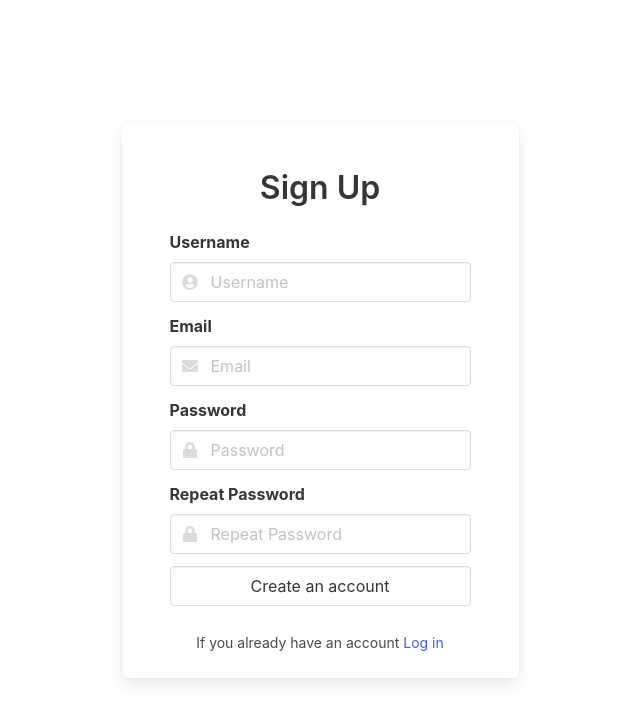
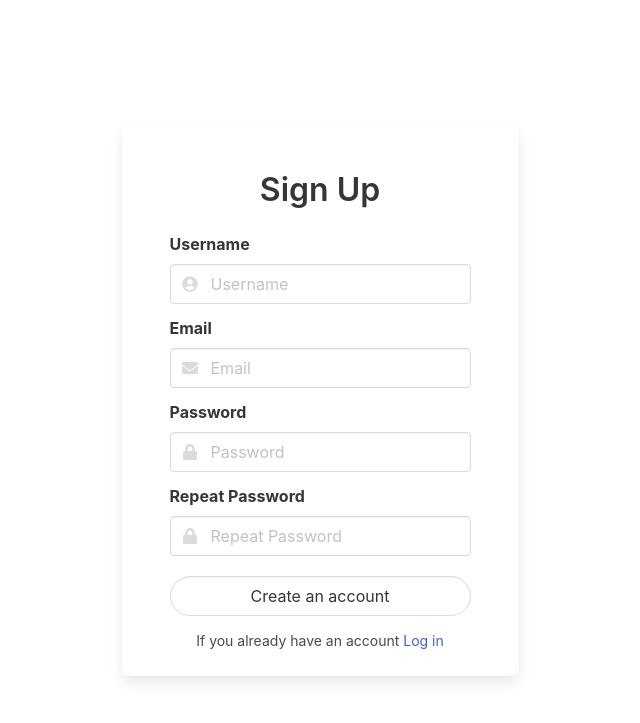
Before and after one commit to Namnetsy/simple-notes-django-app, a Django app: page /sign-up/ in a window 1280 px wide. Shown: the top 723 px of the page, without its empty margins (320-960 px from the left). Run offline with Django 3.2, Linux system fonts and the light colour scheme; some libraries are stand-ins or nearby versions.

Commit message:
update templates
Fixed navbar burger on the main page.
Rounded buttons on sign-up & log-in pages.

```diff
--- a/simple_notes/notes/templates/notes/index.html
+++ b/simple_notes/notes/templates/notes/index.html
@@ -16,6 +16,7 @@
 						<div class="navbar-brand">
 							<a class="navbar-item" href="{% url 'notes:index' %}">Simple Notes</a>
 							<span class="navbar-burger burger" data-target="navbarMenuHero">
+								<span></span>
 								<span></span>
 								<span></span>
 							</span>
--- a/simple_notes/notes/templates/notes/log-in.html
+++ b/simple_notes/notes/templates/notes/log-in.html
@@ -43,9 +43,9 @@
 						</p>
 					</div>
 
-					<div class="field">
+					<div class="field pt-2">
 						<p class="control">
-							<input class="input button has-text-centered" type="submit" value="Log in">
+							<input class="input button is-rounded has-text-centered" type="submit" value="Log in">
 						</p>
                         <p class="help is-danger has-text-centered">
                             {% if form.errors %}
@@ -54,7 +54,7 @@
                         </p>
 					</div>
 				</form>
-				<div class="block has-text-centered pt-5">
+				<div class="block has-text-centered pt-3">
 					<small>if you're not a member <a href="{% url 'notes:sign-up' %}">Sign up</a></small>
 				</div>
 			</div>
--- a/simple_notes/notes/templates/notes/sign-up.html
+++ b/simple_notes/notes/templates/notes/sign-up.html
@@ -74,13 +74,13 @@
 						</p>
 					</div>
 
-					<div class="field">
+					<div class="field pt-2">
 						<p class="control">
-							<input class="input button has-text-centered" type="submit" value="Create an account">
+							<input class="input button is-rounded has-text-centered" type="submit" value="Create an account">
 						</p>
 					</div>
 				</form>
-				<div class="block has-text-centered pt-5">
+				<div class="block has-text-centered pt-3">
 					<small>If you already have an account <a href="{% url 'notes:log-in' %}">Log in</a></small>
 				</div>
 			</div>
```
